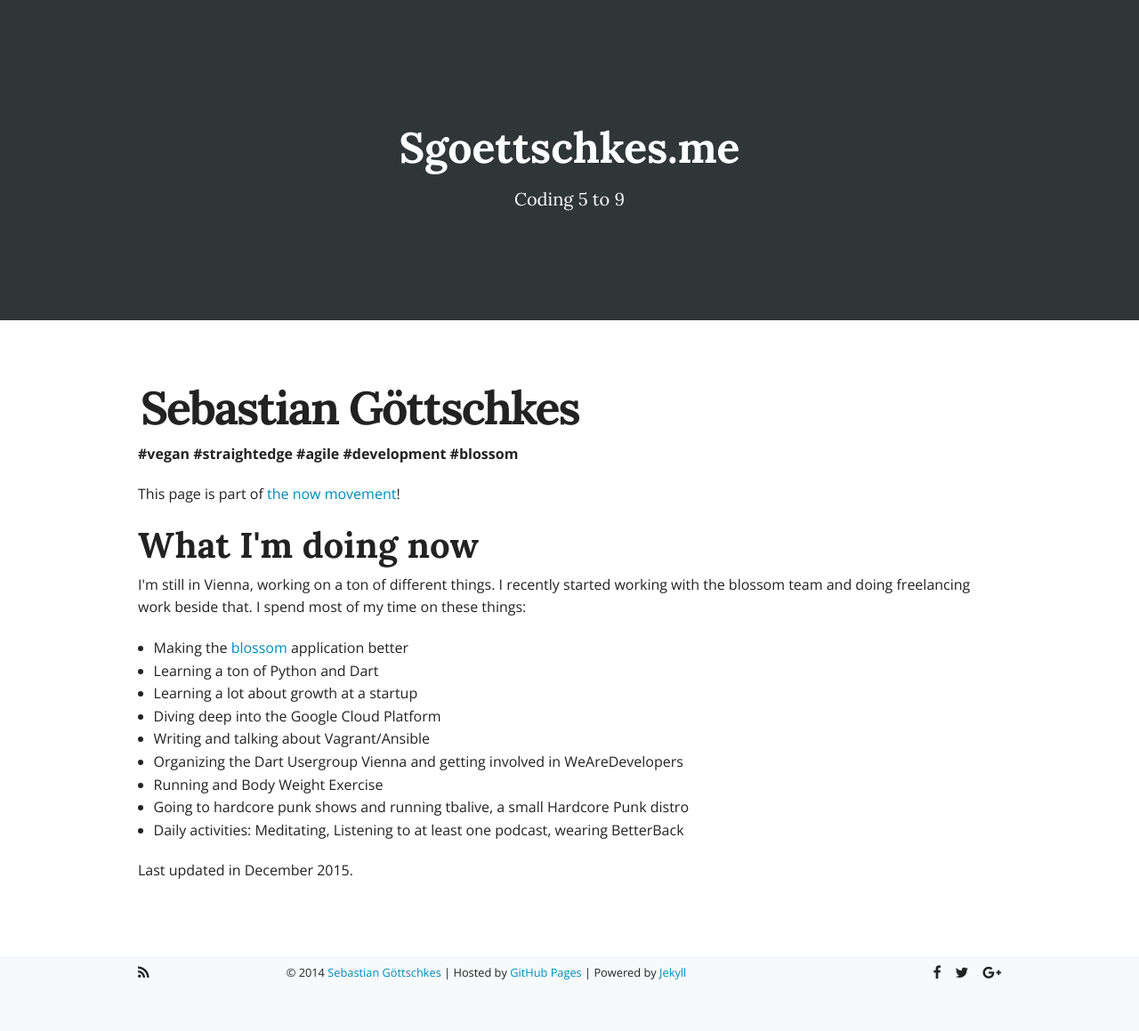
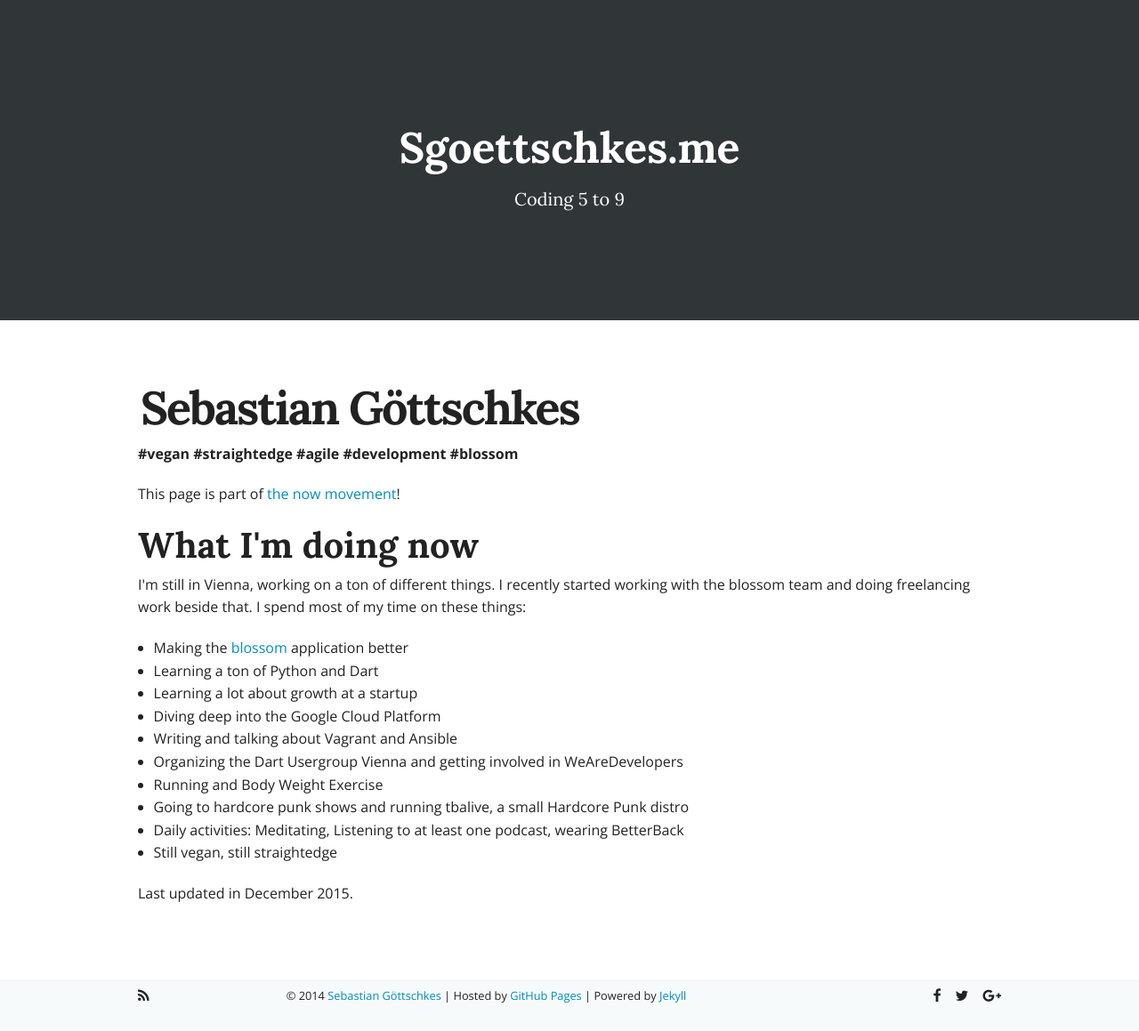
Before and after one commit to Sgoettschkes/sgoettschkes.github.io, a Jekyll site: the page built from now.html, in a window 1280 px wide. Shown: the whole page at 89% size. Built offline with Jekyll 4.4.1, drawn with Linux system fonts in a browser that asks for light colours; nearby versions of some CDN libraries; Markdown is read by kramdown in place of the engine named in the settings; before the commit the page ends 1134 px from its top, so only the background shows below that.

Commit message:
Add activities to now

```diff
--- a/_data/now.yml
+++ b/_data/now.yml
@@ -2,8 +2,9 @@
 - Learning a ton of Python and Dart
 - Learning a lot about growth at a startup
 - Diving deep into the Google Cloud Platform
-- Writing and talking about Vagrant/Ansible
+- Writing and talking about Vagrant and Ansible
 - Organizing the Dart Usergroup Vienna and getting involved in WeAreDevelopers
 - Running and Body Weight Exercise
 - Going to hardcore punk shows and running tbalive, a small Hardcore Punk distro
 - "Daily activities: Meditating, Listening to at least one podcast, wearing BetterBack"
+- Still vegan, still straightedge
```
